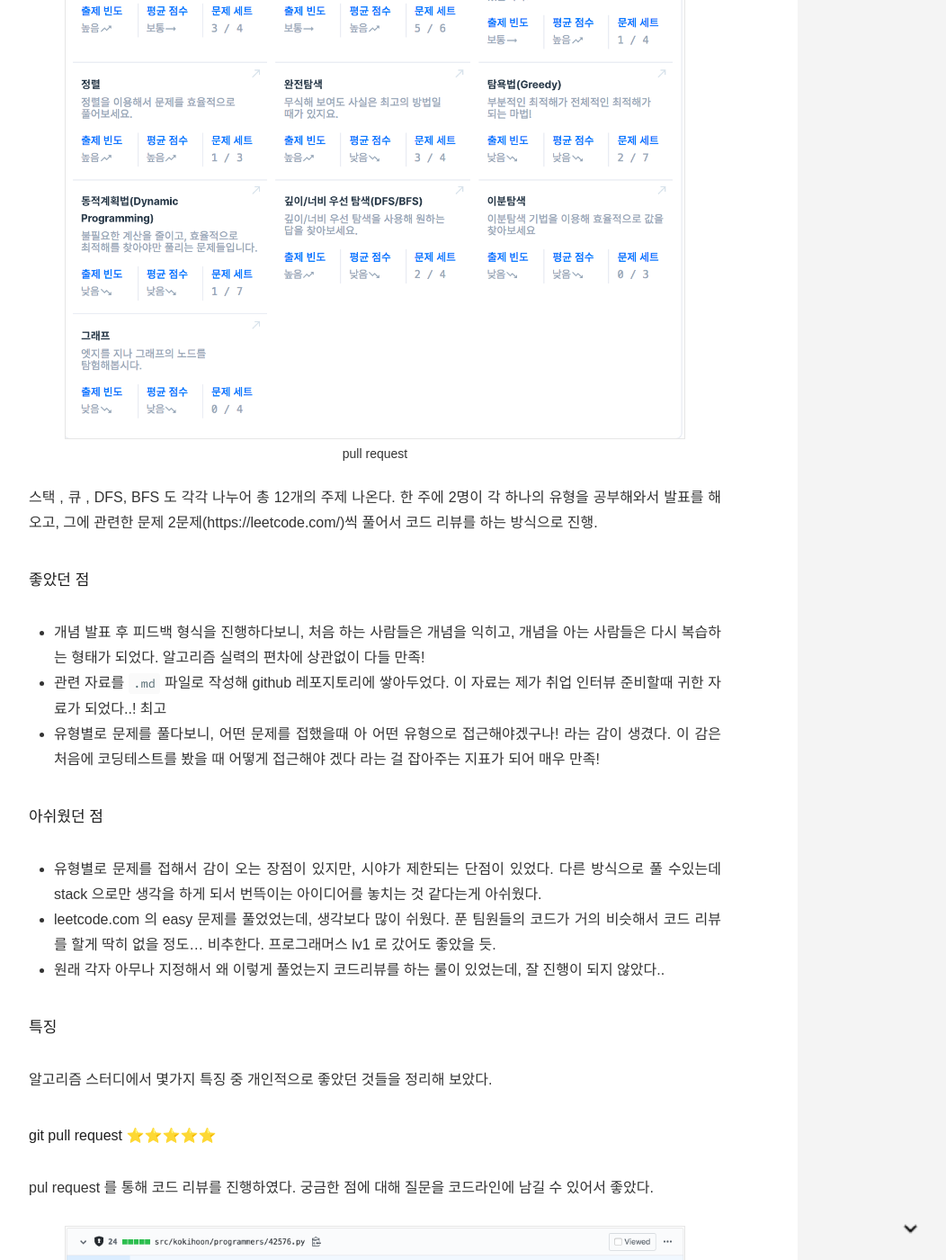
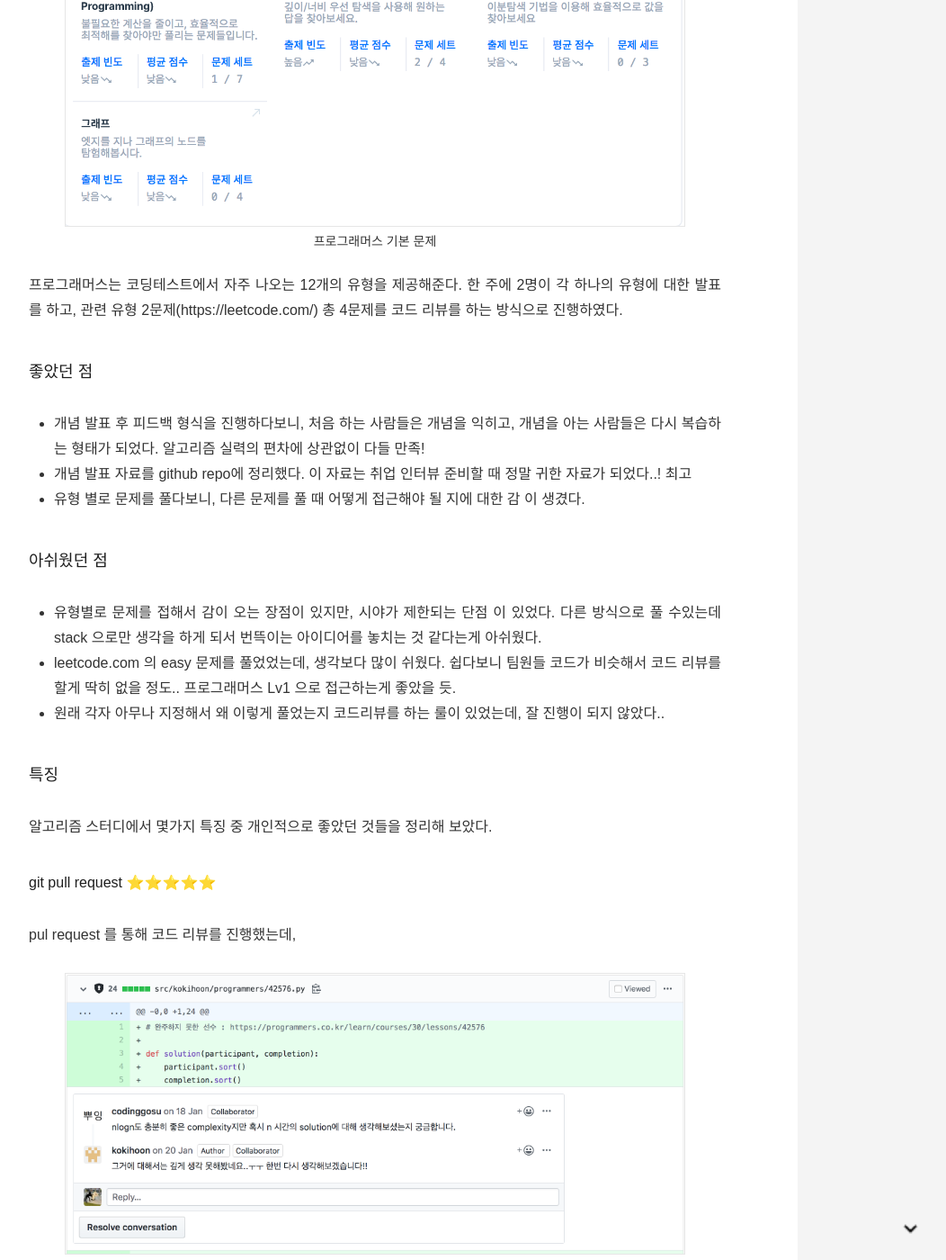
Before and after one commit to prography-tech/prography-tech.github.io, a Jekyll site: the page built from _posts/2020-02-19-review-algorithm-study.md, in a window 1280 px wide and 1400 px high, scrolled down 1723 px. Shown: the whole window at 90% size, without its empty margins (223-1275 px from the left). Built offline with Jekyll 4.4.1, drawn with Linux system fonts in a browser that asks for light colours; some of the changed text lies outside the part shown.

Commit message:
modify algorithm study

````diff
--- a/_posts/2020-02-19-review-algorithm-study.md
+++ b/_posts/2020-02-19-review-algorithm-study.md
@@ -7,109 +7,97 @@ tags: [algorithm, python]
 image: 'https://upload.wikimedia.org/wikipedia/commons/thumb/d/db/Euclid_flowchar t.svg/440px-Euclid_flowchart.svg.png'
 ---
 
-> 5기를 시작하며, 알고리즘 스터디를 모집하였다. 9주차에 __잔류인원 4명 중 3명이 취뽀 (1명은 재직중)에 성공__ 하였다!
+> 5기를 시작하며, 알고리즘 스터디를 모집하였다. 현재 내가 속한 알고리즘 스터디는 __잔류인원 4명 중 3명이 취뽀 (1명은 재직중)에 성공__ 하는 완전 좋은 성과를 걷었다! 해당 팀원들 모두 만족도가 높은 스터디 였다. 특히 나의 경우, 알고리즘을 제대로 해보지 않았던 상태 + 처음 해보는 python으로 시작해서 실력이 영 꽝이었는데, __python + 알고리즘 = 취뽀!! 🐰🐰🐰__ 를 잡는 계기가 되었다.
 >
-> 워낙 스터디가 잘 되서, 팀원들 모두 만족도가 높은 스터디 였고. 특히 나의 경우, 알고리즘을 제대로 해보지 않았던 상태 + python으로 처음이라 정말 서툴렀는데, 스터디 효과를 톡톡 봤다.
->
->
->
-> 효과적인 알고리즘 스터디를 원하는 사람들에게 도움이 될 지도 모른다는 생각에 회고 포스팅을 작성하게 되었다. (읽으시는 분들 다들 기 받아가세욧 🔥)
->
-> 스터디자료 : <https://github.com/soomtopia/algorithm-study>
+> 효과적인 알고리즘 스터디를 원하는 사람들에게 도움이 되길 바라며 포스팅 시작! (다들 기 받아가세욧 🔥)
 
-## getting started
+
+# getting started
 
 #### 스터디방식
 
-기본적인 스터디 방식은 스터디 장이었던 제가 구글링을 해서 잡았고, 팀원들과 세부 룰을 잡았다.
+세줄 요약을 하자면 아래와 같다.
 
-```
+```python
 # algorithm study rule
-
-약 2달 간 프로그래머스 인기 유형 개념 공부 및 간단한 문제를 풀고 코드 리뷰하는 방식으로 진행하였습니다.
+- 프로그래머스 인기 유형 개념 공부 + 간단한 문제를 풀이 > 코드리뷰
 - 개념 스터디 (약 6주)
 - 프로그래머스 단계별 알고리즘 문제 스터디 (4주)
-
-로 진행 될 예정이며, 개념스터디 규칙은 아래에 작성되어있습니다. 문제 풀이 스터디 규칙 및 회고 내용은 README.md 에 작성되어있습니다.
-
-https://github.com/soomtopia/algorithm-study
 ```
 
 
 
-#### 1. 개념 스터디 (총 6주)
+## 개념 스터디 (6주)
 
-맨 처음 했던 스터디는 __기본 개념 유형__ 을 잡기. __프로그래머스__ 에서 제공하는 코딩테스트에서 자주 나오는 유형을 간추려서 공부하였다.
+개념 유형 정리는 __프로그래머스__ 코딩 고득점 KIT 로 공부하였다.
 
-![pull request](/assets/posts/soomtopia/week10algorithm/4.png)
+![프로그래머스 기본 문제](/assets/posts/soomtopia/week10algorithm/4.png)
 
-스택 , 큐 , DFS, BFS 도 각각 나누어 총 12개의 주제 나온다. 한 주에 2명이 각 하나의 유형을 공부해와서 발표를 해오고, 그에 관련한 문제 2문제(https://leetcode.com/)씩 풀어서 코드 리뷰를 하는 방식으로 진행.
+프로그래머스는 코딩테스트에서 자주 나오는 12개의 유형을 제공해준다. 한 주에 2명이 각 하나의 유형에 대한 발표를 하고, 관련 유형 2문제(https://leetcode.com/) 총 4문제를 코드 리뷰를 하는 방식으로 진행하였다.
 
 
 
-#### 좋았던 점
+### 좋았던 점
 
-- 개념 발표 후 피드백 형식을 진행하다보니, 처음 하는 사람들은 개념을 익히고, 개념을 아는 사람들은 다시 복습하는 형태가 되었다. 알고리즘 실력의 편차에 상관없이 다들 만족!
-- 관련 자료를 `.md` 파일로 작성해 github 레포지토리에 쌓아두었다. 이 자료는 제가 취업 인터뷰 준비할때 귀한 자료가 되었다..! 최고
-- 유형별로 문제를 풀다보니, 어떤 문제를 접했을때 아 어떤 유형으로 접근해야겠구나! 라는 감이 생겼다. 이 감은 처음에 코딩테스트를 봤을 때 어떻게 접근해야 겠다 라는 걸 잡아주는 지표가 되어 매우 만족!
+- __개념 발표 후 피드백__ 형식을 진행하다보니, 처음 하는 사람들은 개념을 익히고, 개념을 아는 사람들은 다시 복습하는 형태가 되었다. 알고리즘 실력의 편차에 상관없이 다들 만족!
+- __개념 발표 자료를 github repo에 정리했다. 이 자료는 취업 인터뷰 준비할 때 정말 귀한 자료가 되었다..! 최고__
+- 유형 별로 문제를 풀다보니, 다른 문제를 풀 때 __어떻게 접근해야 될 지에 대한 감__ 이 생겼다.
 
-#### 아쉬웠던 점
+### 아쉬웠던 점
 
-- 유형별로 문제를 접해서 감이 오는 장점이 있지만, 시야가 제한되는 단점이 있었다. 다른 방식으로 풀 수있는데 stack 으로만 생각을 하게 되서 번뜩이는 아이디어를 놓치는 것 같다는게 아쉬웠다.
-- leetcode.com 의 easy 문제를 풀었었는데, 생각보다 많이 쉬웠다. 푼 팀원들의 코드가 거의 비슷해서 코드 리뷰를 할게 딱히 없을 정도... 비추한다. 프로그래머스 lv1 로 갔어도 좋았을 듯.
+- 유형별로 문제를 접해서 감이 오는 장점이 있지만, __시야가 제한되는 단점__ 이 있었다. 다른 방식으로 풀 수있는데 stack 으로만 생각을 하게 되서 번뜩이는 아이디어를 놓치는 것 같다는게 아쉬웠다.
+- leetcode.com 의 easy 문제를 풀었었는데, 생각보다 많이 쉬웠다. 쉽다보니 팀원들 코드가 비슷해서 코드 리뷰를 할게 딱히 없을 정도.. 프로그래머스 Lv1 으로 접근하는게 좋았을 듯.
 - 원래 각자 아무나 지정해서 왜 이렇게 풀었는지 코드리뷰를 하는 룰이 있었는데, 잘 진행이 되지 않았다..
 
 
 
-#### 특징
+### 특징
 
 알고리즘 스터디에서 몇가지 특징 중 개인적으로 좋았던 것들을 정리해 보았다.
 
 ##### git pull request ⭐️⭐️⭐️⭐️⭐️
 
-pul request 를 통해 코드 리뷰를 진행하였다. 궁금한 점에 대해 질문을 코드라인에 남길 수 있어서 좋았다.
+pul request 를 통해 코드 리뷰를 진행했는데,
 
-![pull request](/assets/posts/soomtopia/week10algorithm/0.png)
+![pull request 1](/assets/posts/soomtopia/week10algorithm/0.png)
 
-관련 코드에 대한 시간복잡도를 물어보거나
+궁금한 점에 대해 질문을 코드라인에 남기거나
 
-![pull request](/assets/posts/soomtopia/week10algorithm/1.png)
+![pull request 2](/assets/posts/soomtopia/week10algorithm/1.png)
 
-잘한 내용에 대해 칭찬을 하는 방식으로! 다양하게 사용!
+잘한 내용에 대해 칭찬을 하는 방식으로! 다양하게 사용했다. 다른사람의 코드리뷰를 해주면서, __내 코드와 비교하며 이렇게 짤 수도 있구나! 하고 많이 알았던 게 개발 실력을 향상시켰던 것 같다.__
 
-##### all of python
+##### all of python ⭐️⭐️⭐️
 
-젤 만족했던건 모든 스터디 팀원이 `python` 을 사용한것. python 을 처음 시작해보는 상황에서, 다른 사람들의 코드를 보며 몰랐던 라이브러리 (pytest, couter, collection..) 들을 알게 되어 좋았다. 알고리즘 + python 두마리 토끼를 잡은 느낌!
+모든 스터디 팀원이 __python__ 을 사용하는 스터디였다. 나의 경우, python 을 처음 시작해보는 상황에서, 다른 사람들의 코드를 보며 몰랐던 라이브러리 (pytest, couter, collection..) 들을 알게 되어 정말정말정말 X 100 좋았다.
 
 ##### 벌금 제도
 
-신박한 벌금 제도. 벌금 제도가 개발자 답게 피보나치 수열이었다. ㅋㅋㅋㅋㅋㅋㅋ
+신박한 벌금 제도. 벌금 제도가 개발자 답게 피보나치 수열이었다 ㅋㅋㅋㅋㅋㅋㅋ
 
-##### 시간 복잡도 물어보기
+##### 시간 복잡도 체크하기
 
-알고리즘을 사랑하는 팀원 한명이 시간 복잡도를 항상 물어봤다ㅋㅋㅋㅋ 한 4주차 되니 자연스럽게 시간복잡도를 생각하고 코드를 고치게 되는게 좋았다.
+한 팀원이 시간 복잡도를 항상 물어는데, 덕분에 자연스럽게 시간복잡도를 생각하고 코드를 짜는 습관이 들었다.
 
 ##### TMI 회고 🔥
 
-스터디 새로 알게 된 사실이나 궁금했던점을 공유하는 시간이있었는데, 이걸 꼭 README.md 에 적어놨어요.
+코드 리뷰를 하면서, 스터디 새로 알게 된 사실을 말하는 순간들이 있었다. __이런 내용들을 꼭 메모해서 [회고] 에 적어놨다.__
 
-![pull request](/assets/posts/soomtopia/week10algorithm/2.png)
+![readme.md 1](/assets/posts/soomtopia/week10algorithm/2.png)
 
 요런 깨알 꿀팁에서부터
 
-![pull request](/assets/posts/soomtopia/week10algorithm/3.png)
+![readme.md 2](/assets/posts/soomtopia/week10algorithm/3.png)
 
-이런 effective python 관련 내용까지! 모든 기록을 남기긴 어려웠지만, 최대한 남기려고 노력했습니다
+이런 effective python 관련 내용까지! 모든 기록을 남기긴 어려웠지만, 최대한 남기려고 노력했다.
 
 
 
-#### 2. 문제풀이 스터디 (총 4주)
+## 문제풀이 스터디 (총 4주)
 
-문제풀이 스터디는 개념 발표가 없어져서, 다른 부분에 시간들을 투자하였다. 개념 부분에서 코드리뷰에 부분이 루즈했기 때문에, 온라인으로 대체!
+문제풀이 스터디는 개념 발표가 끝났기 때문에, 각 팀원들이 Python 에 관련한 알뜰신잡 내용을 공유했다. 개념 스터디 때, 만나서 자신의 코드를 리뷰하는 부분이 루즈했기 때문에, 관련된 질문과 내용은 온라인으로 대체해버렸다.
 
-#### 문제풀이
-
-##### 방식
+#### 방식
 
 ```python
 - 1주차 (LV1) 7문제,
@@ -120,33 +108,33 @@ pul request 를 통해 코드 리뷰를 진행하였다. 궁금한 점에 대해
 - 프로그래머스 단계별 문제 풀이. 개별 문제는 상세하게 풀이 내용 정리해서 말해주기
 ```
 
-##### 회고
+#### 문제 설명해주기
 
-프로그래머스는 LV1도 약간 어려운..? 까다로운..? 문제들이많아서 공통 문제를 어떻게 접근했는지 각자 리뷰할때 즐거웠다. 코드리뷰로 미리 봤지만 설명 들을때 더 꿀잼! 특히 _멀쩡한 사각형_이라는 문제가 있었는데 4명 다 접근 방법이 다~ 달랐다. 정말 신기하고 재밌었다.
+프로그래머스는 LV1도 약간 어려운..? 까다로운..? 문제들이 많았다. 각자 어떻게 접근했는지 들을 때 더 꿀잼! 특히 **멀쩡한 사각형** 이라는 문제가 있었는데 4명 다 접근 방법이 다~ 달랐다. 제일 재밌던 순간이었다.
 
 개별문제는
 
-![pull request](/assets/posts/soomtopia/week10algorithm/5.png)
+![개별문제 정리2](/assets/posts/soomtopia/week10algorithm/5.png)
 
-![pull request](/assets/posts/soomtopia/week10algorithm/6.png)
+![개별문제 정리2](/assets/posts/soomtopia/week10algorithm/6.png)
 
-이런식으로 정리했다. 다른 팀원들이 문제를 모르니 자세히 정리하고, 새로 알게 된 점, 고려한 점을 명확히 작성하는데 집중했다. 개인적으로 코딩 테스트 문제 내용 정리할 때 도움이 되었던 것 같다.
+문서화해서, 다른 팀원들이 코드리뷰할 때 알아볼 수 있도록 정리했다. 나의경우 새로 알게 된 점, 고려한 점을 명확히 작성하는데 집중했는데, 개인적으로 코딩 테스트 문제 내용 정리할 때 도움이 되었다.
 
-#### 새로운 지식 알려주기
+#### python 알뜰신잡
 
 ```python
 - python 관련 작지만 은근 중요한 TMI 알려주기
 - 새로 배운 라이브러리 공유
 ```
 
-개념 발표 대체로, 공부하면서 생기는 궁금증에 대해 알려주는 시간을 가졌다. 대박인게, 나는 1주차에  `python 에서는 어떤 알고리즘으로 sorting 을 할까?` 에 대해 준비했었다. 근데 취업 인터뷰에서 _python 은 quick을 쓸까요? merge를 쓸까요?_ 라는 질문을 받았다. 진짜 너무 신기했고, 명쾌하게 대답해서 완전 뿌듯했던 기억!!
-
+개념 발표 대체로, 공부하면서 생기는 궁금증에 대해 알려주는 시간을 가졌다. 진짜 대박인게, 나는 1주차에  __python 에서는 어떤 알고리즘으로 sorting 을 할까?(TIM SORT=insert + merge)__ 에 대해 준비했었다. 취업 인터뷰에서 면접관님이 __quick/merge 개념을 물어보시고, python 은 quick을 쓸까요? merge를 쓸까요?__ 라는 질문을 했다. 알고있던 내용이기 때문에 명확히 대답을 했다. 알고리즘 알뜰신잡이 빛을 발한 순간이었다!
 
 
 ## 마무리
 
-이렇게 해서 현재 스터디는 4주차를  + 추가 연장(1~2주)로 마무리가 될 것 같다.다음 기수에도 할 수 있을지 어떨지는 모르겠지만, 10주간 이 뿐 아니라, tdd, clean code 등등 다양한 분야에 대해 공부하던 계기가 되어 좋았다.
+이렇게 해서 현재 스터디는 4주차를  + 추가 연장(1~2주)로 마무리 스터디를 진행중이다. 다음 기수에도 쭉 이어질지는 모르겠지만, 10주간 이 뿐 아니라, tdd, clean code 등등 다양한 분야에 대해 공부하던 계기가 되어 좋았고, 다들 좋은 성과를 가지게 되어 즐거웠던 스터디였다!
 
-관련 내용은 👉 <https://github.com/soomtopia/algorithm-study>
+
+__관련 내용은 👉 <https://github.com/soomtopia/algorithm-study>__
 
 그럼 다들 도움이 되었길 바라면서! 글을 줄입니다..! 감사합니다!
````
